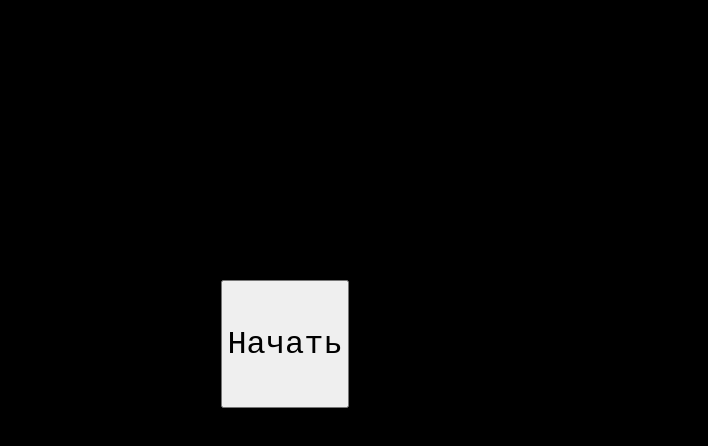
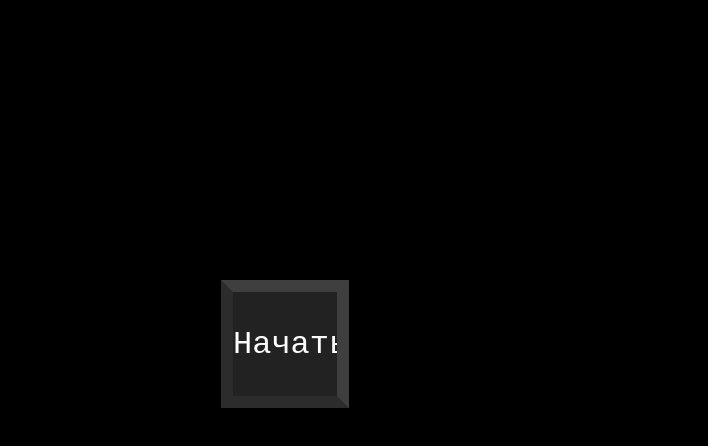
Before and after one commit to misha1741/every-click, a plain HTML site: page challenge.html in a window 1280 px wide. Shown: the part 56-502 px from the top of the page, without its empty margins (355-1063 px from the left). Drawn offline with nearby package versions, Linux system fonts and the light colour scheme.

Commit message:
Update style.css

```diff
--- a/style.css
+++ b/style.css
@@ -17,16 +17,33 @@ body {
 }
 
 .button {
-    position: absolute;
+    position: fixed;
     width: 10vw;
     height: 10vw;
     font-size: 7.5vw;
     margin-left: -5vw;
     margin-top: -5vw;
+
+    background-color: #222222;
+    color: white;
+    border: 1vw solid;
+
+    border-top-color: #3f3f3f;
+    border-right-color: #3f3f3f;
+    border-bottom-color: #2c2c2c;
+    border-left-color: #2c2c2c;
+
+    user-select: none;
 }
 
 .killzone {
     position: fixed;
     background-color: red;
     overflow: hidden;
+    border: 1vw solid;
+
+    border-top-color: #c00000;
+    border-right-color: #c00000;
+    border-bottom-color: #900000;
+    border-left-color: #900000;
 }
```
